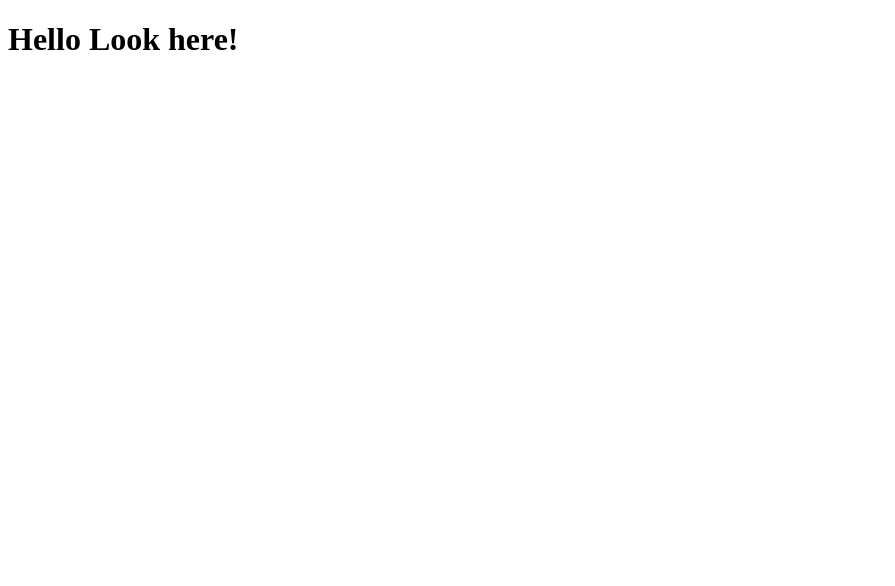
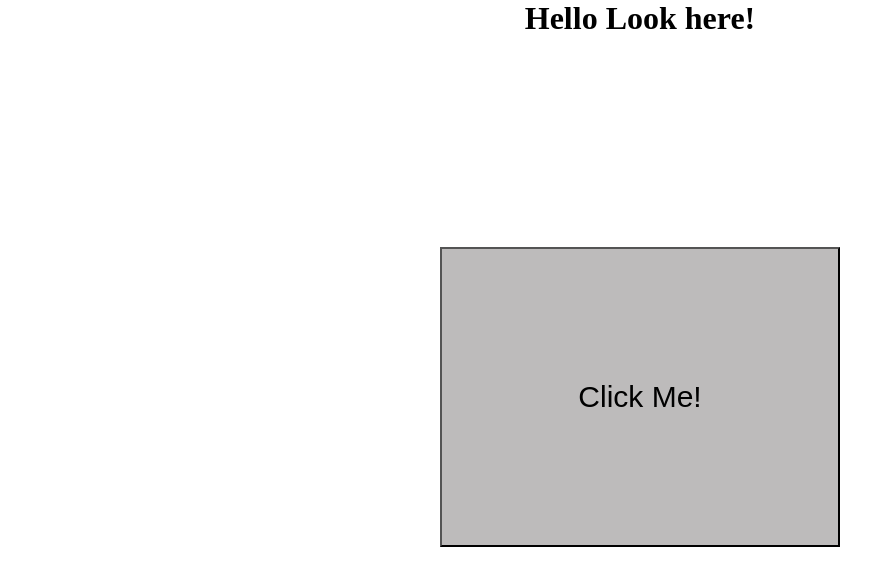
Before and after one commit to Sonali-keshri/Demo-repo, a plain HTML site: page index.html in a window 1280 px wide. Shown: the whole page, without its empty margins (0-895 px from the left). Drawn offline with Linux system fonts and the light colour scheme.

Commit message:
Adding Style in html Page

```diff
--- a/index.html
+++ b/index.html
@@ -5,8 +5,12 @@
     <meta http-equiv="X-UA-Compatible" content="IE=edge">
     <meta name="viewport" content="width=device-width, initial-scale=1.0">
     <title>Document</title>
+    <link rel="stylesheet" href="style.css">
 </head>
 <body>
-    <h1>Hello Look here!<h1/>
+    <h1>Hello Look here!</h1>
+    <div class="main">
+        <button class="btn">Click Me!</button>
+    </div>
 </body>
 </html>
--- /dev/null
+++ b/style.css
@@ -0,0 +1,23 @@
+*{
+    margin: 0px;
+    padding: 0px;
+    background-color: rgb(255, 255, 255);
+}
+.main{
+    width: 100vw;
+    height: 90vh;
+    display: flex;
+    justify-content: center;
+    align-items: center;
+}
+h1{
+    text-align: center;
+}
+.btn{
+    width: 400px;
+    height:  300px;
+    background-color: rgb(189, 187, 187);
+    text-align: center;
+    color: black;
+    font-size: 30px;
+}
```
